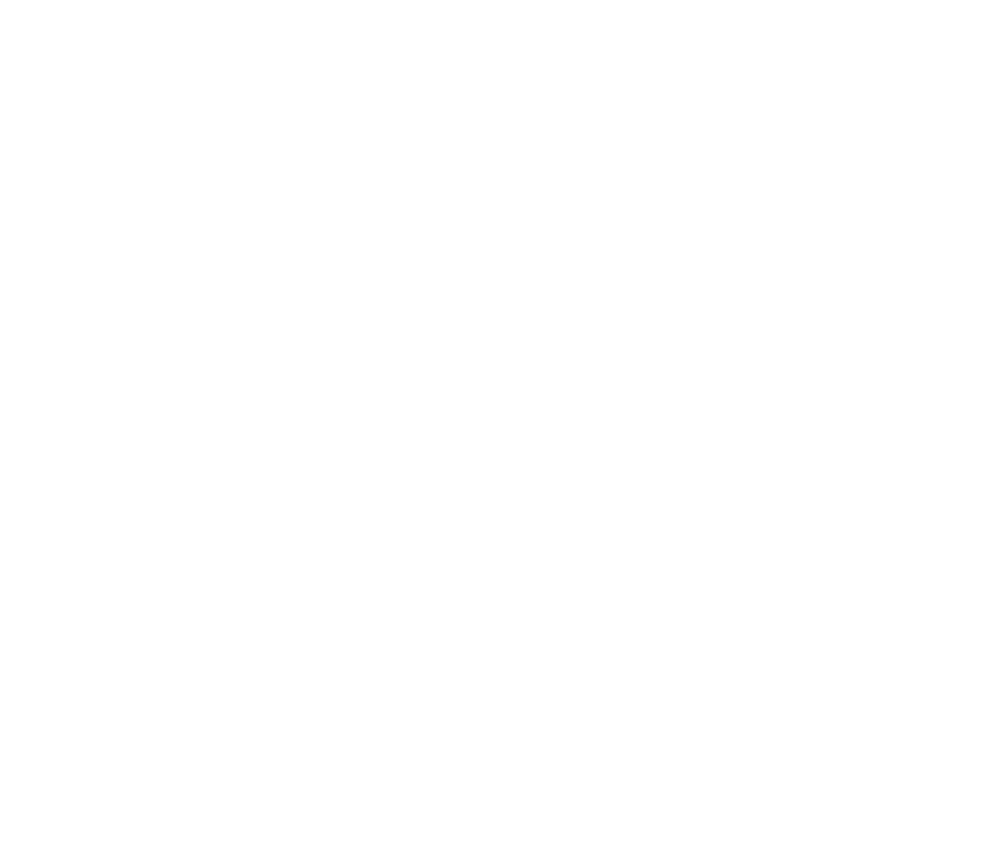
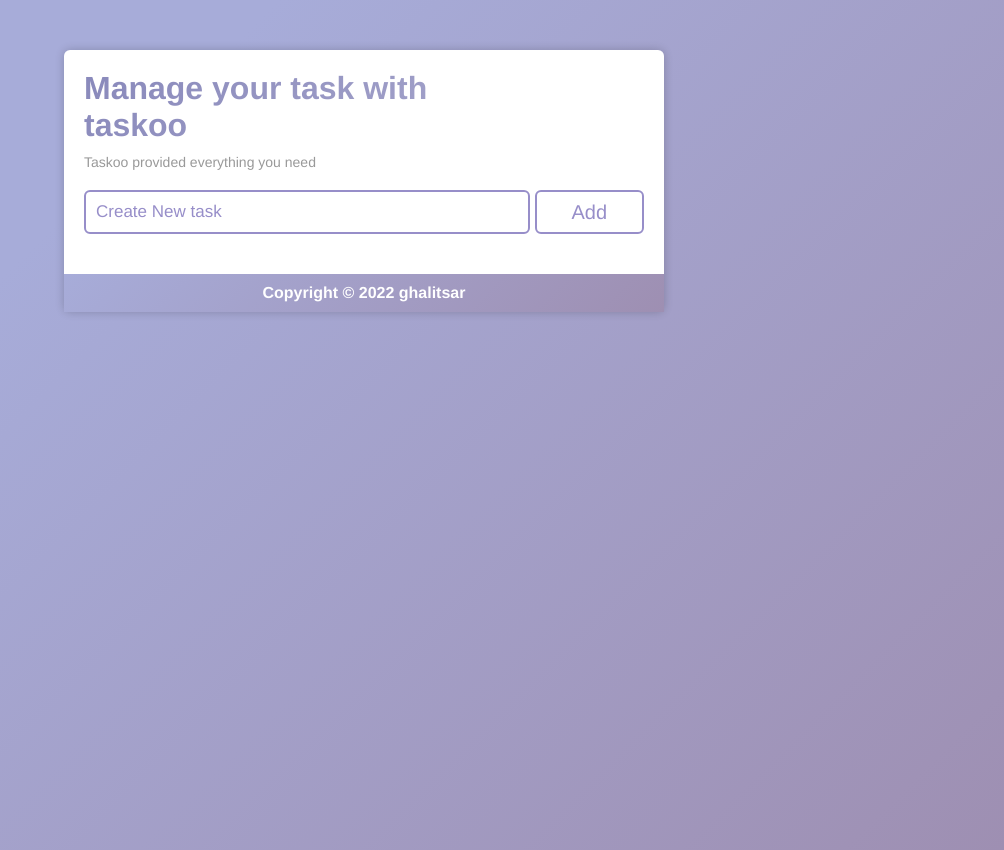
Before and after one commit to dts-kominfo-rea2b/challenge-08-ghalitsar-coder, a website: page index.html in a window 1280 px wide. Shown: the whole page, without its empty margins (276-1280 px from the left). Before the commit the page ends 800 px from the top, so only its background shows below. Drawn offline with Linux system fonts and the light colour scheme.

Commit message:
update solve

```diff
--- a/index.html
+++ b/index.html
@@ -5,34 +5,65 @@
     <meta http-equiv="X-UA-Compatible" content="IE=edge" />
     <meta name="viewport" content="width=device-width, initial-scale=1.0" />
     <title>Challenge - DOM</title>
+    <link rel="stylesheet" href="style.css" />
   </head>
   <body>
     <div id="app">
+      <div class="content">
         <!-- TODO: Buatlah sebuah header dengan id todo-title -->
+        <header>
+          <h1 id="todo-title">
+            Manage your task with <br />
+            taskoo
+          </h1>
           <!-- TODO: Buatlah sebuah subtitle dengan id todo-subtitle -->
-
+          <subtitle id="todo-subtitle">
+            Taskoo provided everything you need
+          </subtitle>
+        </header>
         <!-- Section: input -->
         <!-- TODO: Buatlah sebuah input bertipe text dengan id todo-input -->
+        <form action="#" class="form-todo">
+          <input type="text" id="todo-input" placeholder="Create New task" />
           <!-- TODO: Buatlah sebuah button dengan id todo-submit -->
-
+          <button type="submit" id="todo-submit">Add</button>
+        </form>
         <!-- Section output -->
         <!-- TODO: Buatlah sebuah <ul> dengan id todo-output -->
+        <ul id="todo-output"></ul>
+      </div>
+
+      <footer>Copyright &copy 2022 ghalitsar</footer>
     </div>
 
     <!-- ! Untuk tantangan ini, script jangan diubah ke external js yah ! -->
     <script>
       // TODO: Deklarasi variable sesuai dengan kebutuhan di sini
-      let button;
-      let input;
-      let output;
-
+      let button = document.querySelector("#todo-submit");
+      let input = document.querySelector("#todo-input");
+      let output = document.querySelector("#todo-output");
       // TODO: Buatlah sebuah fungsi dengan nama fnClickHandler
       // Fungsi yang digunakan untuk menambahkan tulisan
       // Jangan ubah cara deklarasi fungsinya, cukup isi saja
-      function fnClickHandler(toDoItem) {}
+      function fnClickHandler(toDoItem) {
+        let li = document.createElement("li");
+        let p = document.createElement("p");
+        let span = document.createElement("span");
+        p.textContent = input.value;
+        span.textContent = "❌";
+        li.append(p);
+        li.append(span);
+        output.append(li);
+        input.value = "";
+
+        span.addEventListener("click", function (e) {
+          e.target.parentElement.remove();
+        });
+      }
 
       // TODO: register event onclick / addEventListener untuk button
       // akan menjalankan fungsi fnClickHandler
+      button.addEventListener("click", fnClickHandler);
 
       // TODO: register event onkeypress / addEventListener untuk input
       // sehingga saat di input ditekan enter akan menjalankan fungsi fnClickHandler juga
--- /dev/null
+++ b/style.css
@@ -0,0 +1,114 @@
+* {
+  padding: 0;
+  margin: 0;
+  box-sizing: border-box;
+  font-family: "Poppins", "helvetica";
+}
+body {
+  /* background-image: linear-gradient(315deg, #f1dfd1 0%, #f6f0ea 74%); */
+  /* background-image: linear-gradient(315deg, #8989bb 0%, #a5a4cb 74%); */
+  /* background-image: linear-gradient(315deg, #d9e4f5 0%, #f5e3e6 74%); */
+  /* background-image: linear-gradient(315deg, #d8dede 0%, #e5bdf6 74%); */
+  background-image: linear-gradient(315deg, #9e8fb2 0%, #a7acd9 74%);
+  background-repeat: no-repeat;
+  background-size: cover;
+  min-height: 100vh;
+}
+
+#app {
+  max-width: 600px;
+  background: #fff;
+  margin: 50px auto;
+  border-radius: 6px;
+  box-shadow: 0 0 10px rgba(0, 0, 0, 0.2);
+  position: relative;
+  min-height: max-content;
+}
+
+.content {
+  padding: 20px;
+}
+
+header {
+  display: flex;
+  flex-direction: column;
+  row-gap: 10px;
+}
+#todo-title {
+  background: -webkit-linear-gradient(315deg, #8989bb 0%, #a5a4cb 74%);
+  -webkit-background-clip: text;
+  -webkit-text-fill-color: transparent;
+}
+#todo-subtitle {
+  color: #999;
+  font-size: 14px;
+}
+
+.form-todo {
+  display: flex;
+  margin: 20px 0;
+  column-gap: 5px;
+}
+
+#todo-input {
+  flex: 4;
+  padding: 10px;
+  border-radius: 6px;
+  border: none;
+  border: 2px solid #978ec9;
+  font-size: 17px;
+  font-weight: 500;
+}
+
+#todo-input:focus {
+  outline: none;
+}
+
+#todo-input::placeholder {
+  font-size: 17px;
+  font-weight: 500;
+  color: #978ec9;
+}
+
+#todo-submit {
+  flex: 1;
+  border-radius: 6px;
+  border: none;
+  border: 2px solid #978ec9;
+  background-color: transparent;
+  font-size: 20px;
+  font-weight: 500;
+  color: #978ec9;
+  transition: 0.5s;
+  cursor: pointer;
+}
+#todo-submit:hover {
+  background: #978ec9;
+  color: #fff;
+}
+
+#todo-output {
+  list-style: none;
+  display: flex;
+  flex-direction: column;
+  row-gap: 10px;
+}
+#todo-output li {
+  flex: 1;
+  padding: 10px;
+  border-radius: 6px;
+  box-shadow: 3px 3px 7px rgba(0, 0, 0, 0.2);
+  display: flex;
+  justify-content: space-between;
+}
+
+#todo-output li:hover {
+  box-shadow: 3px 3px 7px linear-gradient(315deg, #9e8fb2 0%, #a7acd9);
+}
+footer {
+  background-image: linear-gradient(315deg, #9e8fb2 0%, #a7acd9);
+  padding: 10px;
+  color: #fff;
+  font-weight: 600;
+  text-align: center;
+}
```
Lines whose indentation alone changed are shown as unchanged.
